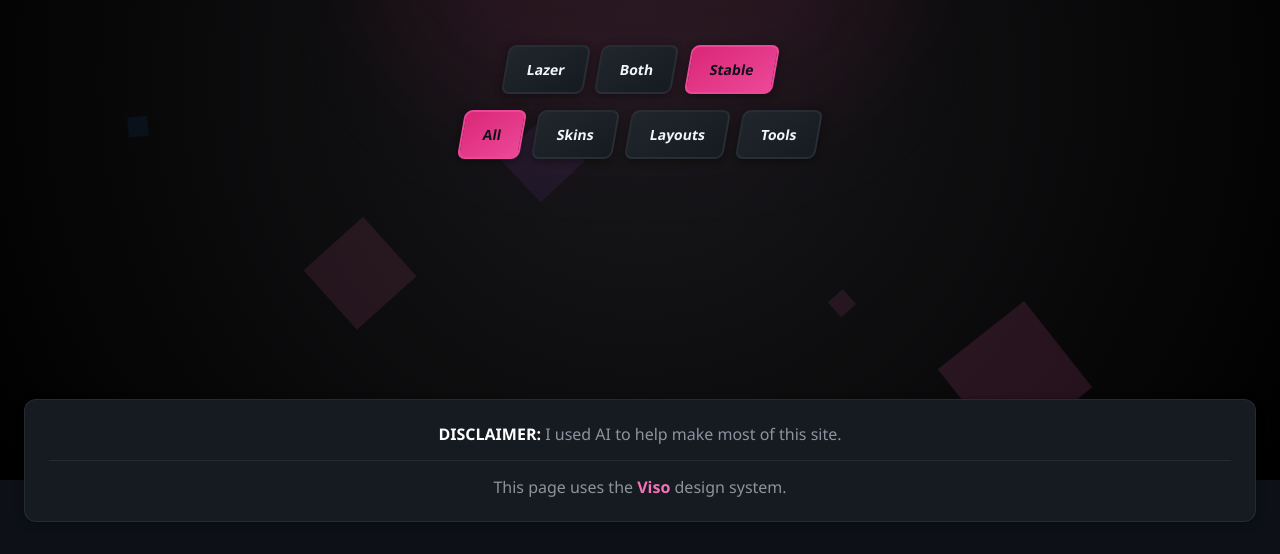
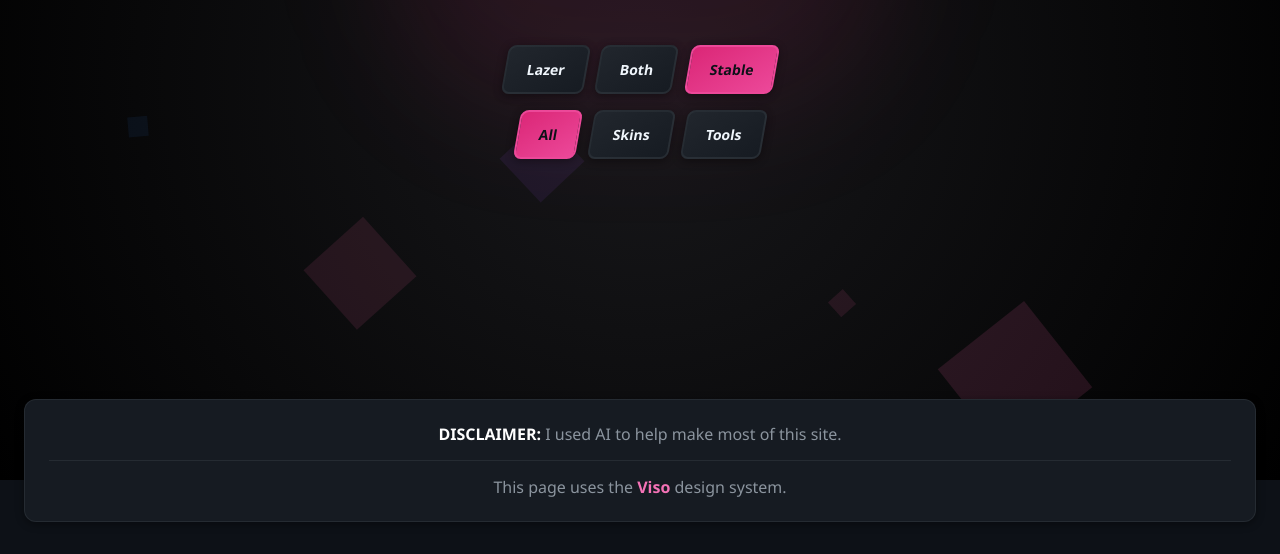
Before and after one commit to SuperYosh23/osuskins, a plain HTML site: page docs/index.html in a window 1280 px wide. Both pictures are taken after a click on the button "Stable". Shown: the part 320-874 px from the top of the page. Drawn offline with nearby package versions, Linux system fonts and the light colour scheme.

Commit message:
fix stuff

```diff
--- a/docs/index.html
+++ b/docs/index.html
@@ -241,7 +241,7 @@
         <div class="mt-4 flex flex-wrap justify-center gap-3">
             <button onclick="app.filterType('all')" class="viso-btn viso-btn-primary type-btn active skew-x-[-10deg]">All</button>
             <button onclick="app.filterType('skin')" class="viso-btn viso-btn-secondary type-btn skew-x-[-10deg] hover:border-pink-500 hover:text-pink-400">Skins</button>
-            <button onclick="app.filterType('layout')" class="viso-btn viso-btn-secondary type-btn skew-x-[-10deg] hover:border-purple-500 hover:text-purple-400">Layouts</button>
+            <button id="layout-btn" onclick="app.filterType('layout')" class="viso-btn viso-btn-secondary type-btn skew-x-[-10deg] hover:border-purple-500 hover:text-purple-400">Layouts</button>
             <button onclick="app.filterType('tool')" class="viso-btn viso-btn-secondary type-btn skew-x-[-10deg] hover:border-blue-500 hover:text-blue-400">Tools</button>
         </div>
     </header>
@@ -386,9 +386,10 @@
 
             init: async () => {
                 try {
-                    const response = await fetch('items.json');
+                    const response = await fetch('items.json?t=' + Date.now());
                     const data = await response.json();
                     db = data;
+                    console.log('Loaded items:', db.items);
                 } catch (error) {
                     console.error('Error loading items:', error);
                 }
@@ -407,7 +408,12 @@
 
             filterVersion: (version) => {
                 app.currentVersion = version;
+                // If switching away from lazer and current type is layout, reset to all
+                if (version !== 'lazer' && app.currentType === 'layout') {
+                    app.currentType = 'all';
+                }
                 app.updateVersionButtons();
+                app.updateTypeButtons();
                 app.applyFilters();
             },
 
@@ -434,17 +440,30 @@
                         btn.className = `viso-btn viso-btn-secondary version-btn skew-x-[-10deg] ${hoverClasses}`;
                     }
                 });
+
+                // Hide/show Layouts button based on version
+                const layoutBtn = document.getElementById('layout-btn');
+                if (layoutBtn) {
+                    layoutBtn.style.display = app.currentVersion === 'lazer' ? 'inline-block' : 'none';
+                }
             },
 
             updateTypeButtons: () => {
                 document.querySelectorAll('.type-btn').forEach(btn => {
+                    // Skip hidden buttons
+                    if (btn.style.display === 'none') return;
+
                     const txt = btn.innerText.toLowerCase();
                     const isSkinBtn = txt === 'skins';
                     const isLayoutBtn = txt === 'layouts';
                     const isToolBtn = txt === 'tools';
                     const isAllBtn = txt === 'all';
 
-                    if (txt === app.currentType || (app.currentType === 'all' && isAllBtn)) {
+                    // Map plural button text to singular filter type
+                    const typeMap = { 'skins': 'skin', 'layouts': 'layout', 'tools': 'tool', 'all': 'all' };
+                    const filterType = typeMap[txt] || txt;
+
+                    if (filterType === app.currentType || (app.currentType === 'all' && isAllBtn)) {
                         btn.className = "viso-btn viso-btn-primary type-btn active skew-x-[-10deg]";
                     } else {
                         let hoverClasses = "hover:border-zinc-500 hover:text-white";
```
